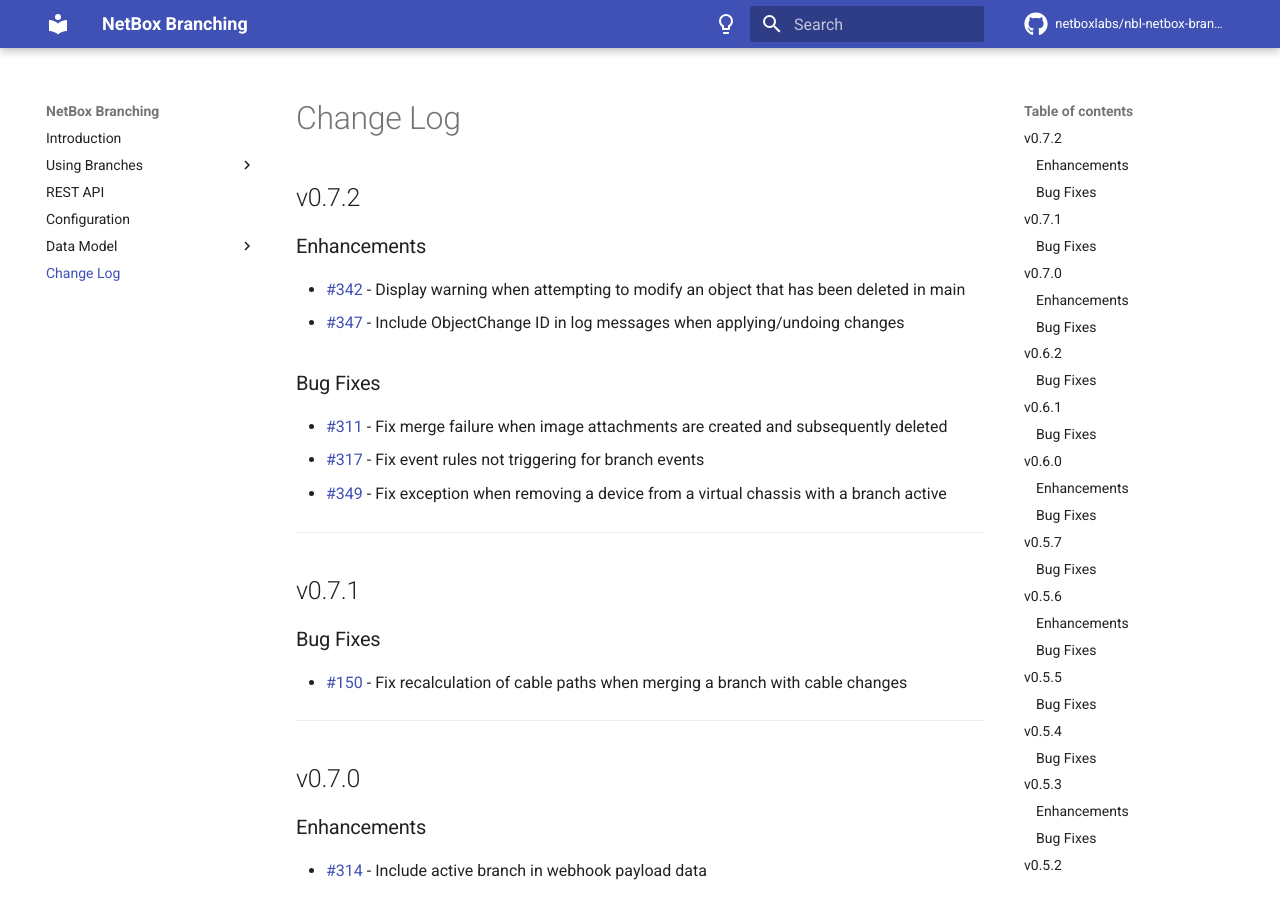
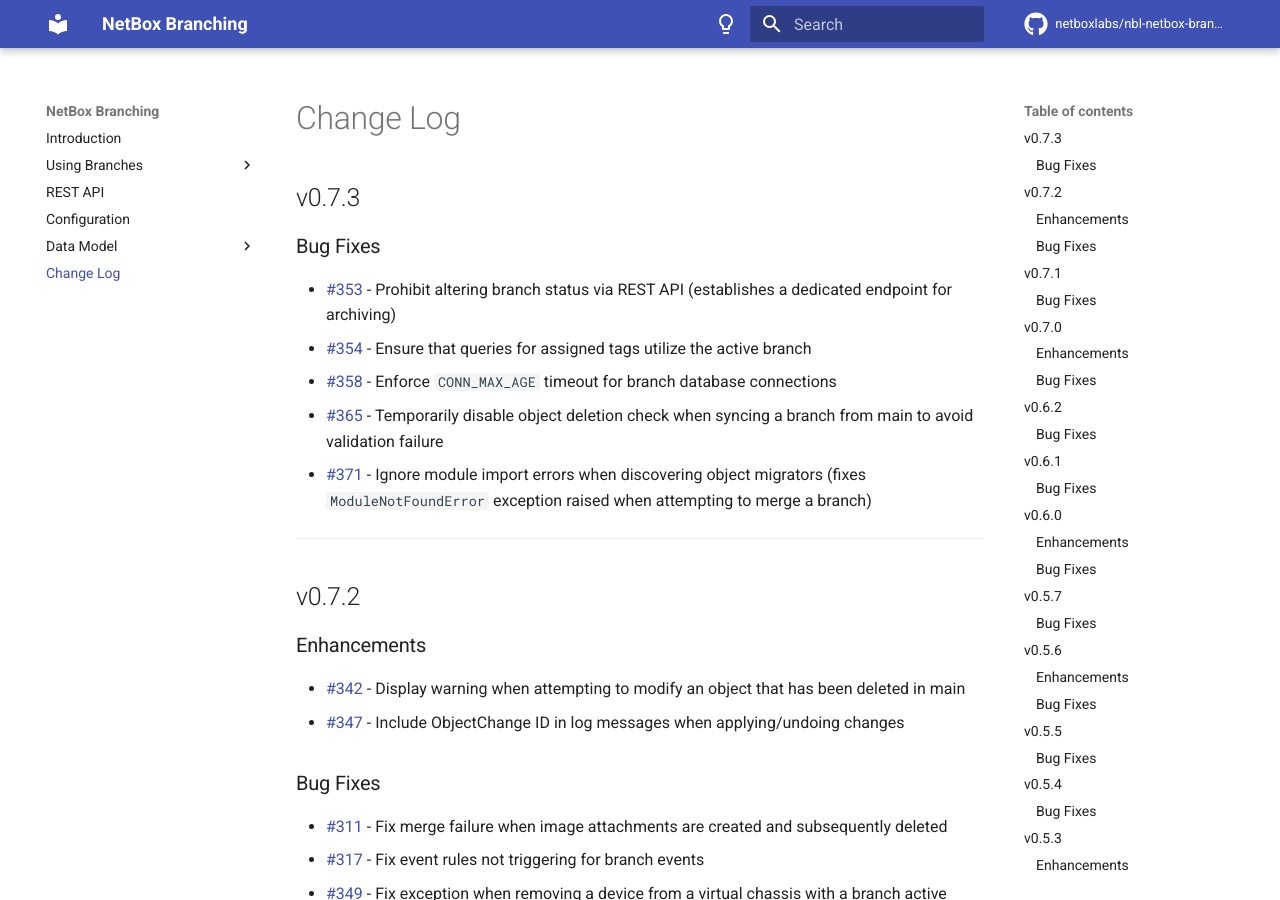
Before and after one commit to netboxlabs/netbox-branching, an MkDocs documentation site: the page built from docs/changelog.md, in a window 1280 px wide and 900 px high. Built offline with MkDocs 1.6.1 and Material for MkDocs 9.7.7, drawn with Linux system fonts in a browser that asks for light colours; comment, search, counter and statistics services are not loaded.

Commit message:
Release v0.7.3

```diff
--- a/docs/changelog.md
+++ b/docs/changelog.md
@@ -1,4 +1,16 @@
 # Change Log
+
+## v0.7.3
+
+### Bug Fixes
+
+* [#353](https://github.com/netboxlabs/netbox-branching/issues/353) - Prohibit altering branch status via REST API (establishes a dedicated endpoint for archiving)
+* [#354](https://github.com/netboxlabs/netbox-branching/issues/354) - Ensure that queries for assigned tags utilize the active branch
+* [#358](https://github.com/netboxlabs/netbox-branching/issues/358) - Enforce `CONN_MAX_AGE` timeout for branch database connections
+* [#365](https://github.com/netboxlabs/netbox-branching/issues/365) - Temporarily disable object deletion check when syncing a branch from main to avoid validation failure
+* [#371](https://github.com/netboxlabs/netbox-branching/issues/371) - Ignore module import errors when discovering object migrators (fixes `ModuleNotFoundError` exception raised when attempting to merge a branch)
+
+---
 
 ## v0.7.2
 
--- a/netbox_branching/__init__.py
+++ b/netbox_branching/__init__.py
@@ -12,7 +12,7 @@
     name = 'netbox_branching'
     verbose_name = 'NetBox Branching'
     description = 'A git-like branching implementation for NetBox'
-    version = '0.7.2'
+    version = '0.7.3'
     base_url = 'branching'
     min_version = '4.4.1'
     max_version = '4.4.99'
--- a/pyproject.toml
+++ b/pyproject.toml
@@ -1,6 +1,6 @@
 [project]
 name = "netboxlabs-netbox-branching"
-version = "0.7.2"
+version = "0.7.3"
 description = "A git-like branching implementation for NetBox"
 readme = "README.md"
 requires-python = ">=3.10"
```
